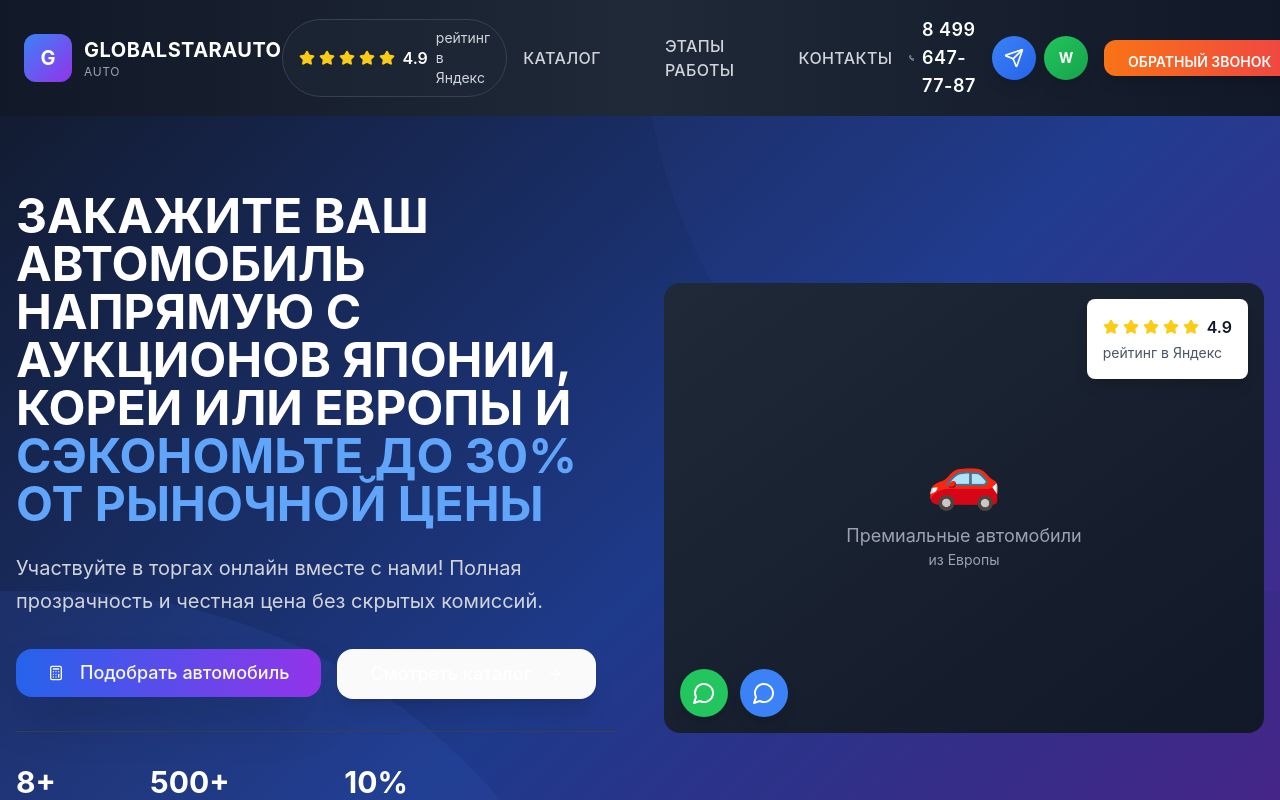
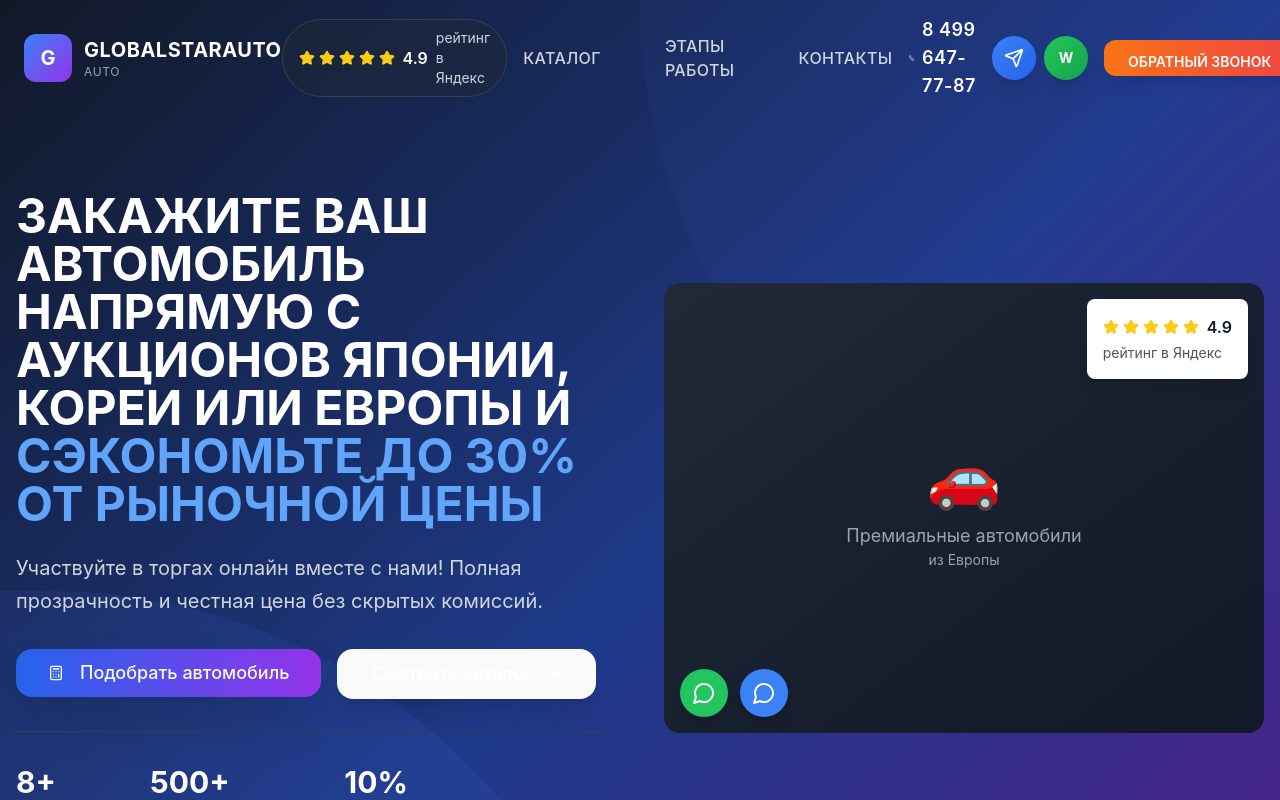
Before and after one commit to undefineddev1757/autoproject, a Next.js app: page / in a window 1280 px wide. Shown: the top 800 px of the page. Built offline with nearby package versions, Linux system fonts and the light colour scheme.

Commit message:
feat: adjust header opacity on scroll

```diff
--- a/src/components/Header.tsx
+++ b/src/components/Header.tsx
@@ -1,17 +1,33 @@
 'use client'
 
-import { useState } from 'react'
+import { useState, useEffect } from 'react'
 import Link from 'next/link'
 import { Button } from '@/components/ui/button'
 import { Dialog, DialogContent, DialogTrigger } from '@/components/ui/dialog'
 import { Menu, X, Phone, Send } from 'lucide-react'
 import { StarRating } from '@/components/ui/star-rating'
+import { cn } from '@/lib/utils'
 
 export function Header() {
   const [isMenuOpen, setIsMenuOpen] = useState(false)
+  const [scrolled, setScrolled] = useState(false)
+
+  useEffect(() => {
+    const onScroll = () => setScrolled(window.scrollY > 0)
+    onScroll()
+    window.addEventListener('scroll', onScroll)
+    return () => window.removeEventListener('scroll', onScroll)
+  }, [])
 
   return (
-    <header className="z-50 fixed inset-x-0 top-0 bg-gradient-to-r from-gray-900 via-gray-800 to-gray-900 transition-all duration-500">
+    <header
+      className={cn(
+        'z-50 fixed inset-x-0 top-0 transition-all duration-500',
+        scrolled
+          ? 'bg-gradient-to-r from-gray-900 via-gray-800 to-gray-900 shadow-lg'
+          : 'bg-transparent'
+      )}
+    >
       <div className="container mx-auto px-6">
         <div className="flex items-center justify-between py-4">
           {/* Logo */}
```
